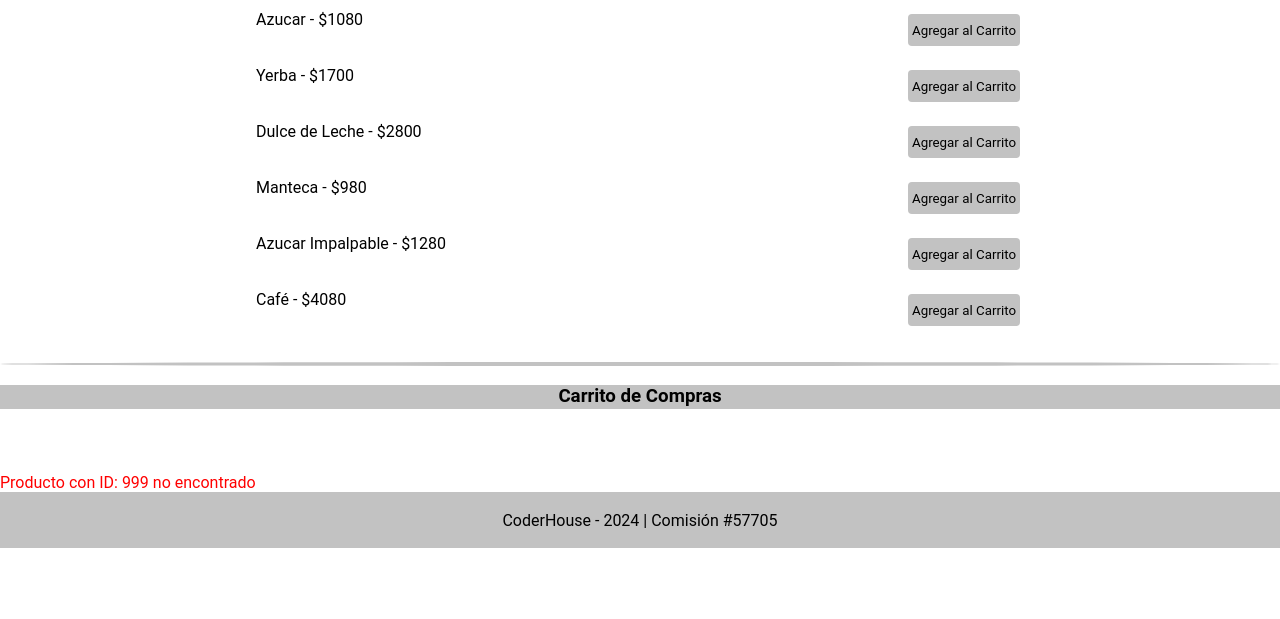
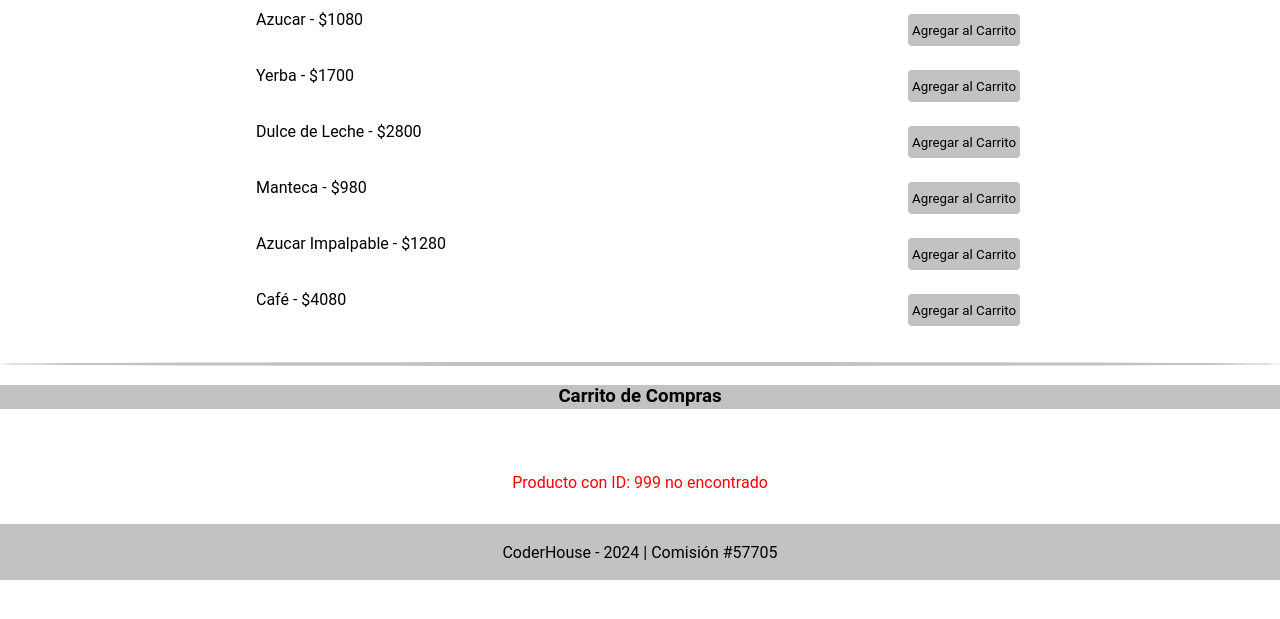
Before and after one commit to Drako01/javascript---57705, a plain HTML site: page products.html in a window 1280 px wide. Shown: the part 175-794 px from the top of the page. Drawn offline with Linux system fonts and the light colour scheme.

Commit message:
Clase 13

```diff
--- a/css/style.css
+++ b/css/style.css
@@ -203,3 +203,8 @@ body.dark-mode {
     cursor: pointer;
     padding: 10px;
 }
+
+#error_carrito{
+    text-align: center;
+    padding-bottom: 2rem;
+}
```
